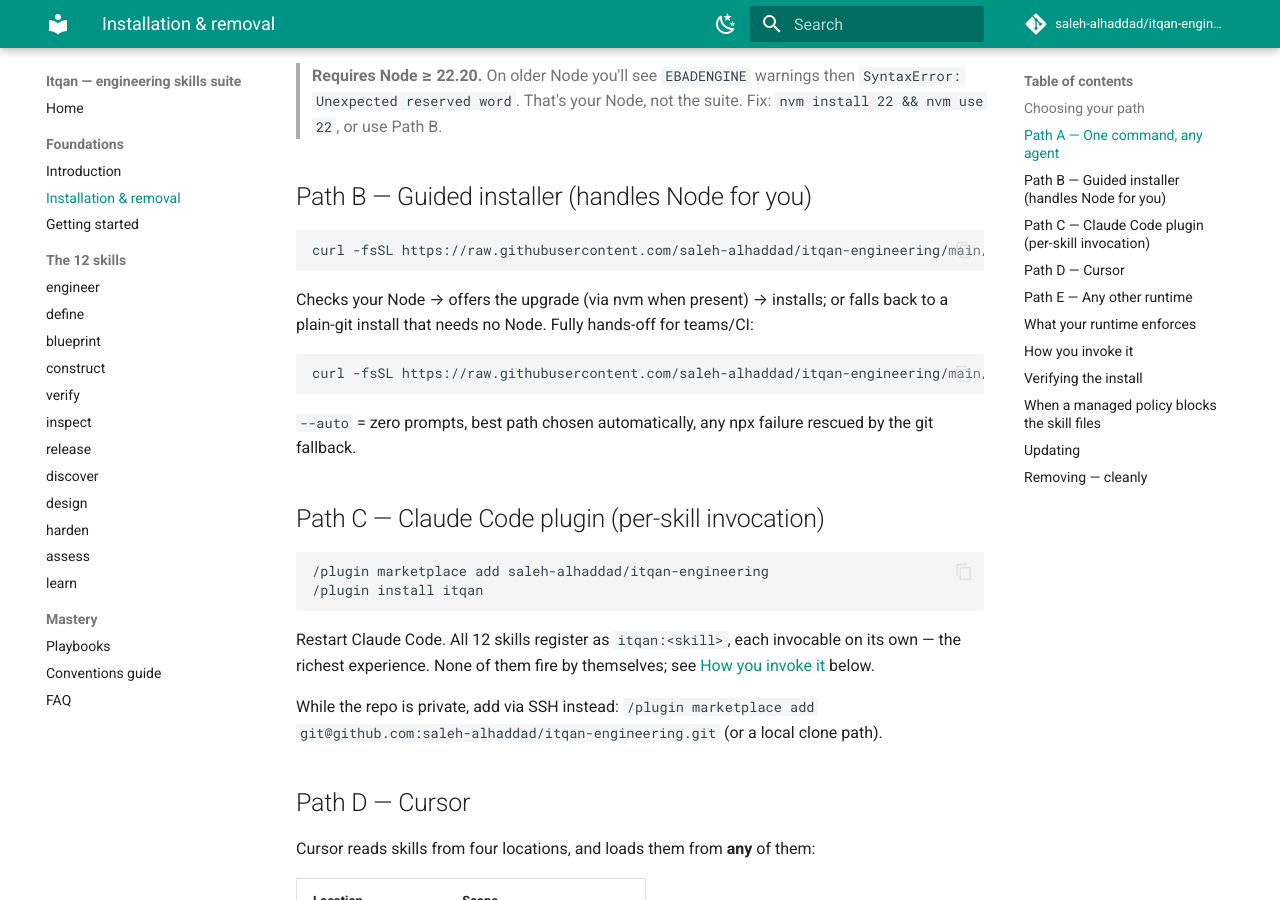
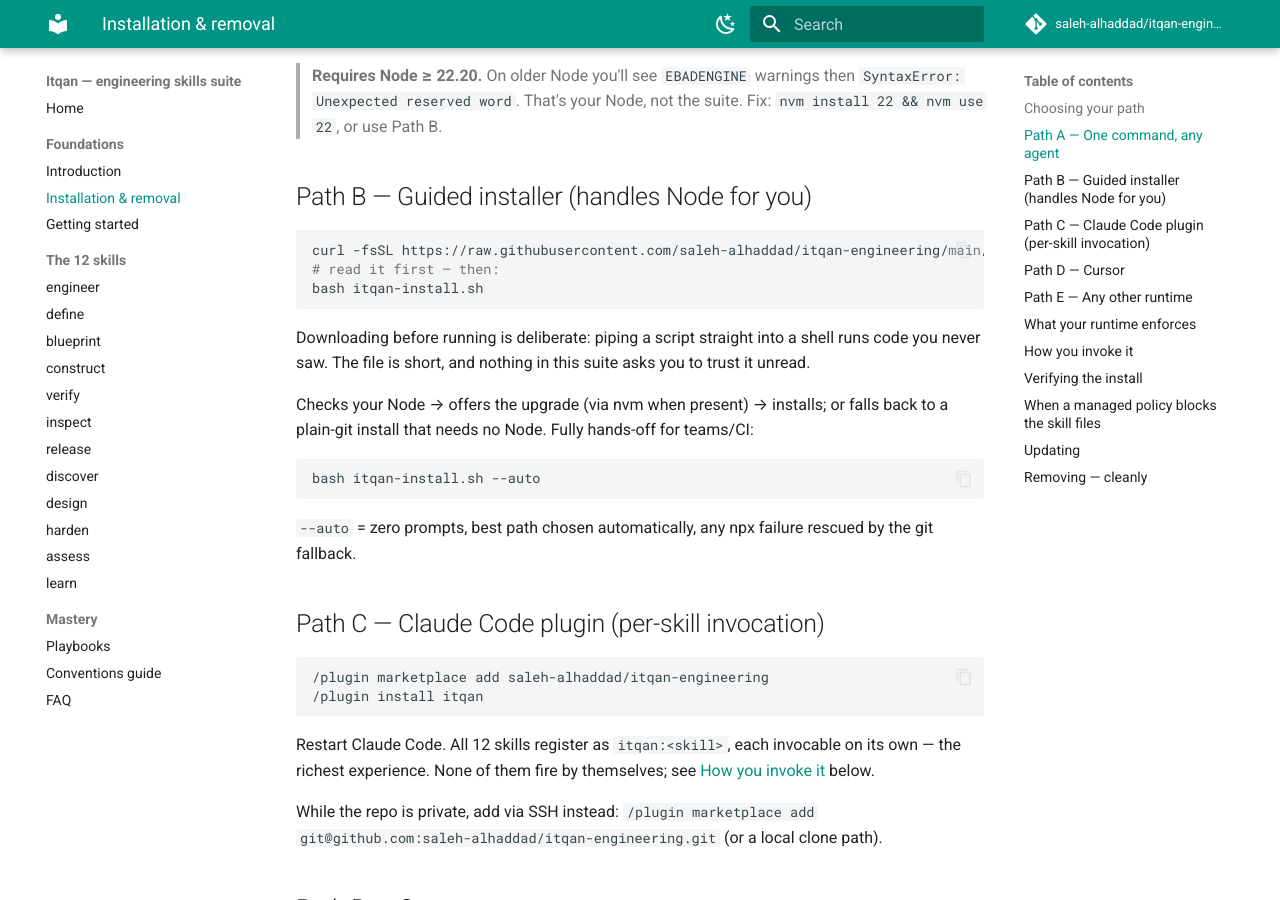
Before and after one commit to saleh-alhaddad/itqan-engineering, an MkDocs documentation site: the page built from docs/02-installation.md, in a window 1280 px wide and 900 px high, scrolled down 686 px. Built offline with MkDocs 1.6.1 and Material for MkDocs 9.7.7, drawn with Linux system fonts in a browser that asks for light colours; comment, search, counter and statistics services are not loaded.

````diff
--- a/docs/02-installation.md
+++ b/docs/02-installation.md
@@ -29,14 +29,19 @@ Codex, OpenCode, and more.
 ## Path B — Guided installer (handles Node for you)
 
 ```bash
-curl -fsSL https://raw.githubusercontent.com/saleh-alhaddad/itqan-engineering/main/install.sh | bash
+curl -fsSL https://raw.githubusercontent.com/saleh-alhaddad/itqan-engineering/main/install.sh -o itqan-install.sh
+# read it first — then:
+bash itqan-install.sh
 ```
+
+Downloading before running is deliberate: piping a script straight into a shell runs code you
+never saw. The file is short, and nothing in this suite asks you to trust it unread.
 
 Checks your Node → offers the upgrade (via nvm when present) → installs; or falls back to a
 plain-git install that needs no Node. Fully hands-off for teams/CI:
 
 ```bash
-curl -fsSL https://raw.githubusercontent.com/saleh-alhaddad/itqan-engineering/main/install.sh | bash -s -- --auto
+bash itqan-install.sh --auto
 ```
 
 `--auto` = zero prompts, best path chosen automatically, any npx failure rescued by the git
````
Also changed, not shown: CHANGELOG.md (+7 -0 lines), README.md (+1 -1 lines), docs/06-faq.md (+1 -1 lines), 3 other files.
